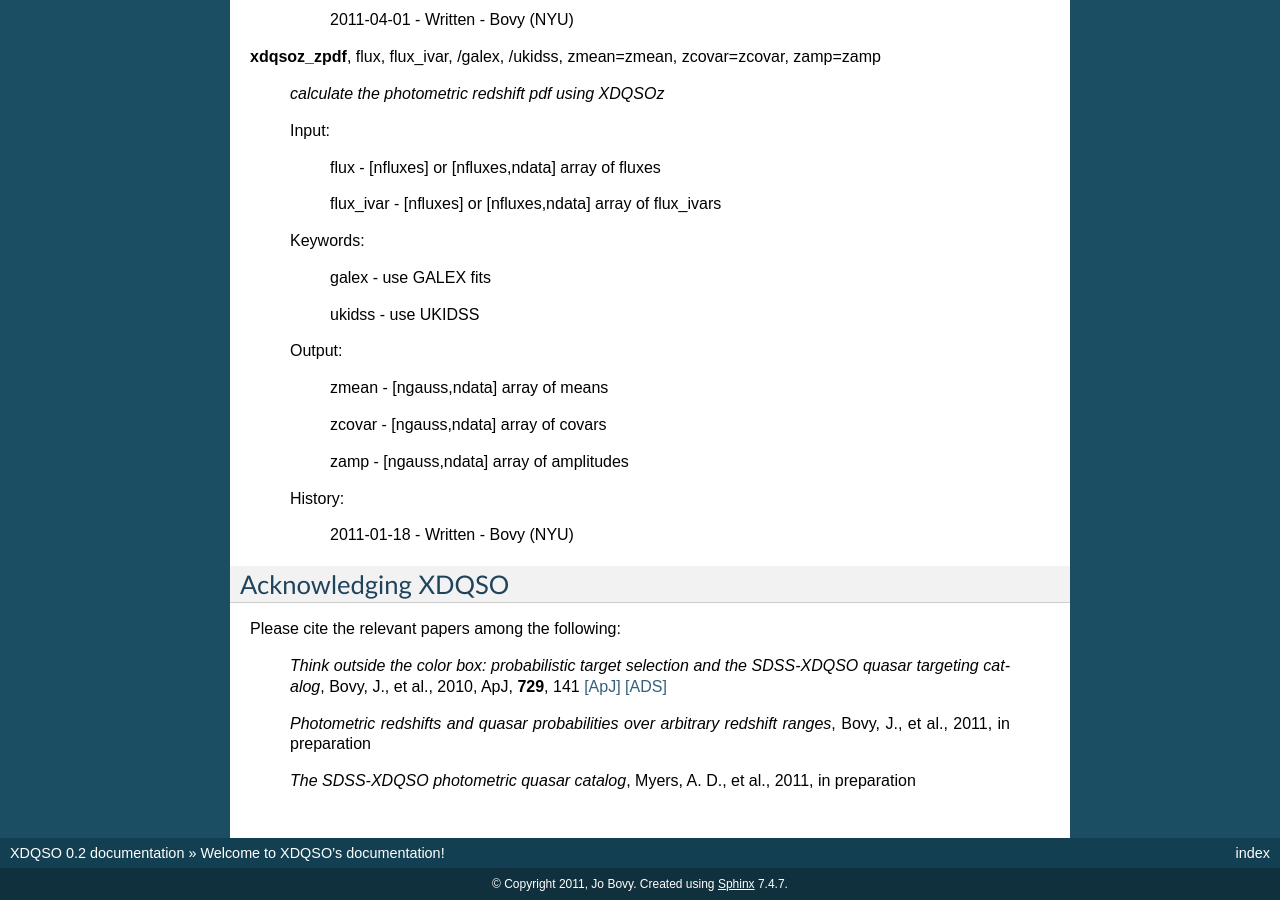
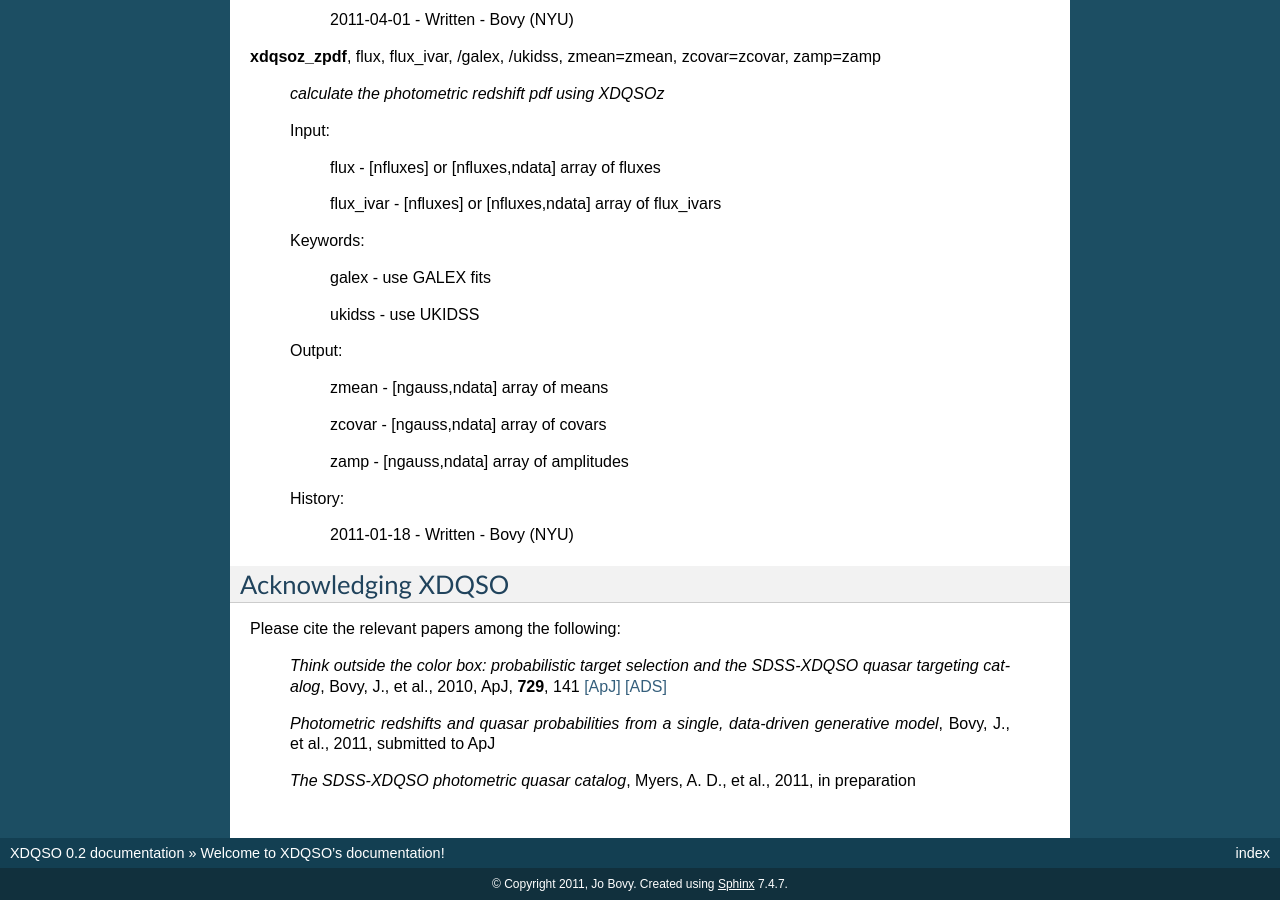
Before and after one commit to xdqso/xdqso, a Sphinx documentation site: the page built from doc/source/index.rst, in a window 1280 px wide and 900 px high, scrolled down 3373 px. Built offline with Sphinx 7.4.7, drawn with Linux system fonts in a browser that asks for light colours; formulas are drawn with MathJax 3; some of the changed text lies outside the part shown.

```diff
--- a/doc/source/index.rst
+++ b/doc/source/index.rst
@@ -264,7 +264,7 @@ Please cite the relevant papers among the following:
        *Think outside the color box: probabilistic target selection and the SDSS-XDQSO quasar targeting catalog*, Bovy, J., et al., 2010, ApJ, **729**, 141 `[ApJ] <http://dx.doi.org/10.1088/0004-637X/729/2/141>`_ `[ADS] <http://adsabs.harvard.edu/abs/2011ApJ....729..141B>`_
 
 
-       *Photometric redshifts and quasar probabilities over arbitrary redshift ranges*, Bovy, J., et al., 2011, in preparation
+       *Photometric redshifts and quasar probabilities from a single, data-driven generative model*, Bovy, J., et al., 2011, submitted to ApJ
 
 
 
```
Also changed, not shown: other parts of doc/source/index.rst (+1 -1 lines), 5 other files.
